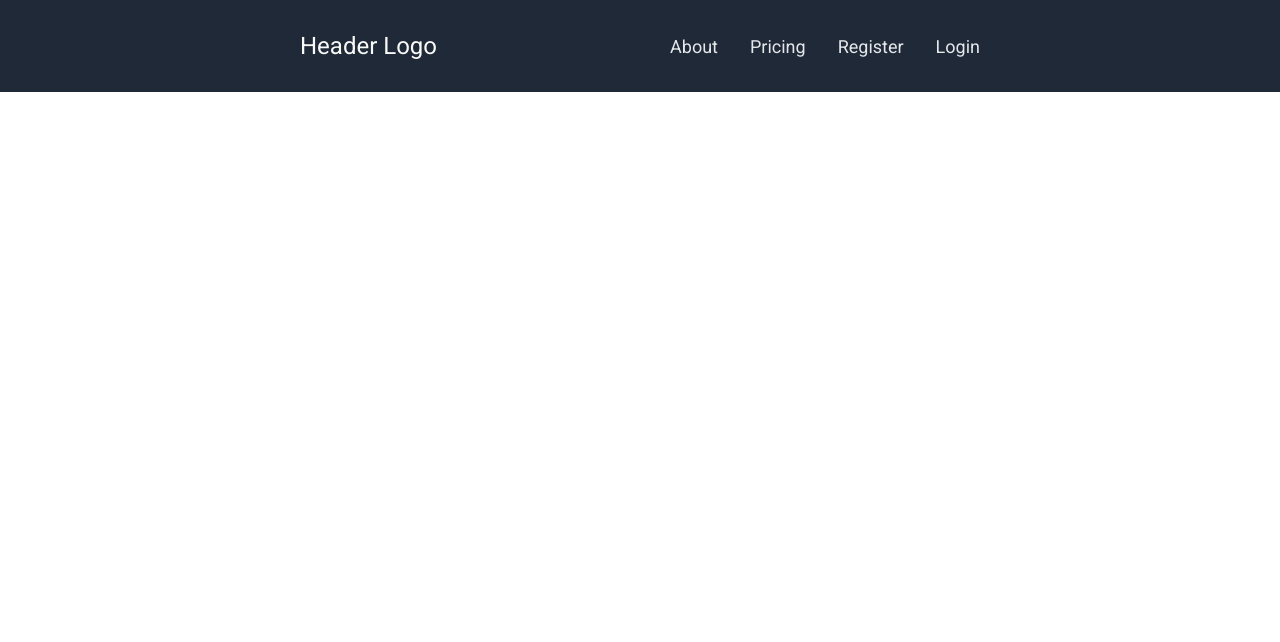
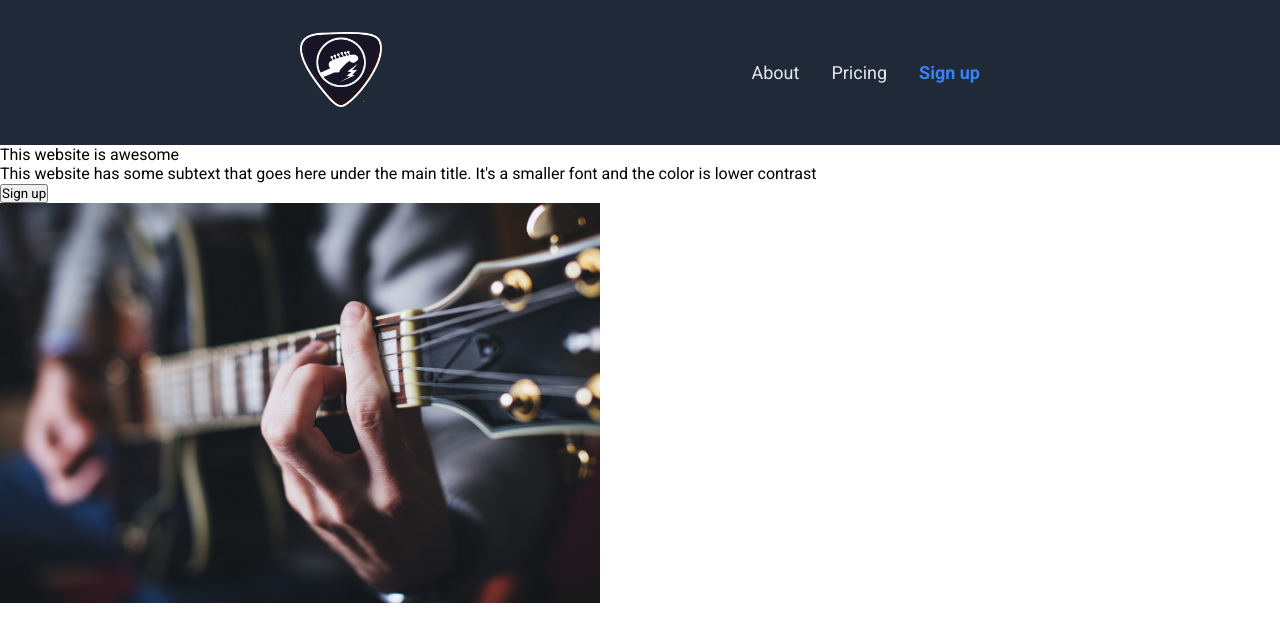
Before and after one commit to joaquimlcbfranco/landing-page, a plain HTML site: page index.html in a window 1280 px wide. Drawn offline with Linux system fonts and the light colour scheme.

Commit message:
Add hero divs, text, image into. Also add alt text
Created a div for the text section and another one for the image.
Also added alt text for both the hero image and the logo.

```diff
--- a/index.html
+++ b/index.html
@@ -9,15 +9,24 @@
     <body>
         <div class="header">
             <div class="logo">
-                Header Logo
+                <img src="images/logo.png" alt="A guitar logo" style="height: 75px; width: auto;">
             </div>
             <div class="links">
                 <ul>
                     <li>About</li>
                     <li>Pricing</li>
-                    <li>Register</li>
-                    <li>Login</li>
+                    <li style="font-weight: bold; color: #3882F6;">Sign up</li>
                 </ul>
+            </div>
+        </div>
+        <div class="hero">
+            <div class="hero-text">
+                <p class="hero-main">This website is awesome</p>
+                <p class="hero-secondary">This website has some subtext that goes here under the main title. It's a smaller font and the color is lower contrast</p>
+                <button class="hero-button" type="button">Sign up</button>
+            </div>
+            <div class="hero-image">
+                <img src="images/guitarist.jpg" alt="Guitarist playing a chord" style="height: 400px; width: auto;">
             </div>
         </div>
     </body>
```
